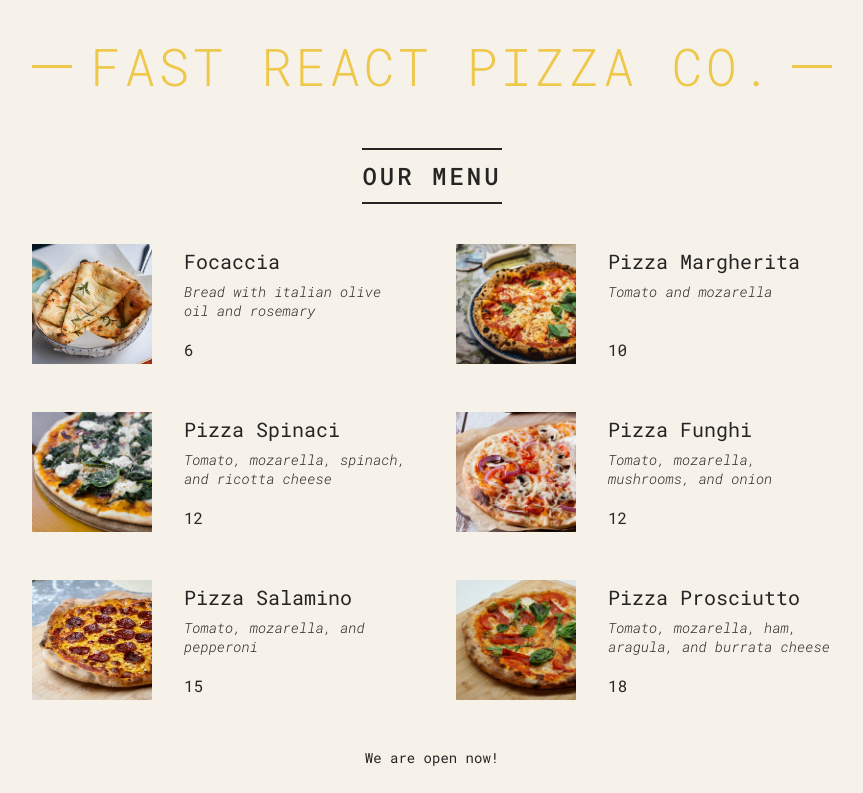
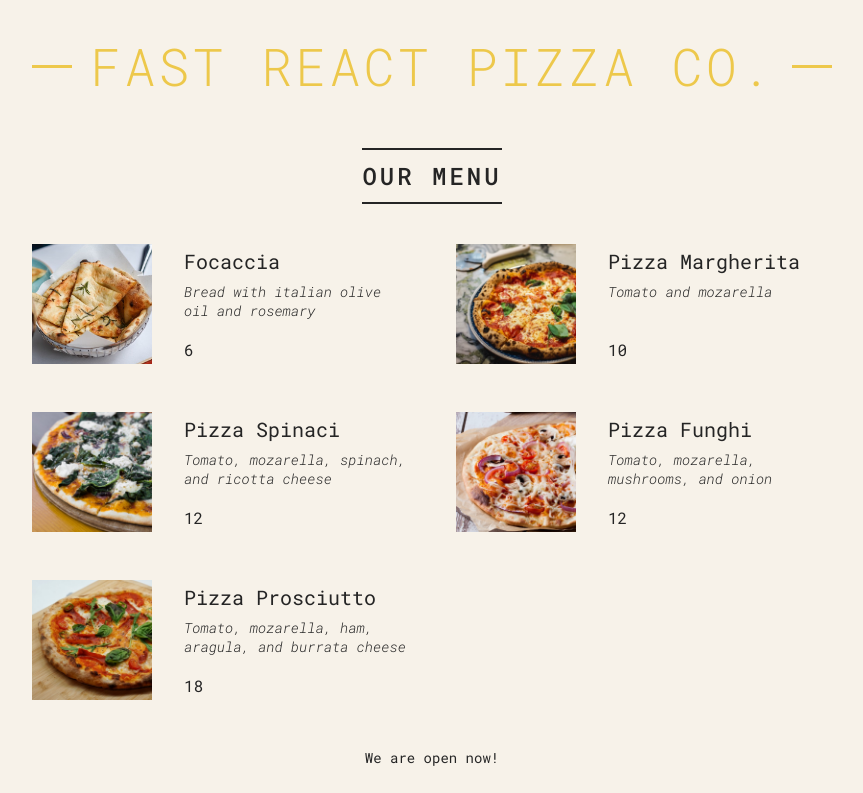
Before and after one commit to a-levitt/react.pizza_menu, a React (Vite) app: page / in a window 1280 px wide. Shown: the top 793 px of the page, without its empty margins (208-1071 px from the left). Built offline with nearby package versions, Linux system fonts and the light colour scheme.

Commit message:
Don't render soldout pizzas

```diff
--- a/src/components/Footer.jsx
+++ b/src/components/Footer.jsx
@@ -7,7 +7,7 @@ function Footer() {
     return (
         <footer className='footer'>
             <div className="order">
-                {isOpen && <p>We are open now!</p>}
+                {isOpen ? <p>We are open now!</p> : <p>We are closed.</p>}
                 <p>Work hours: {openHour}:00 - {closeHour}:00 CET.</p>
                 <button className="btn">Order</button>
             </div>
--- a/src/components/Menu.jsx
+++ b/src/components/Menu.jsx
@@ -2,13 +2,11 @@ import PizzaData from "./../data.js";
 import Pizza from "./Pizza.jsx";
 
 function Menu() {
-    const pizzas = PizzaData;
     return (
         <main className="menu">
             <h2>Our menu</h2>
-
             <ul className="pizzas">
-                {pizzas.map(pizza =>
+                {PizzaData.map(pizza =>
                     <Pizza pizzaObj={pizza} key={pizza.name}/>
                 )}
             </ul>
--- a/src/components/Pizza.jsx
+++ b/src/components/Pizza.jsx
@@ -1,6 +1,9 @@
 // import focaccia from '../assets/pizzas/focaccia.jpg';
 
 function Pizza(props) {
+
+    if (props.pizzaObj.soldOut) return null;
+
     return (
         <li className="pizza">
             <img src={`src/assets/${props.pizzaObj.photoName}`} alt={props.pizzaObj.name} />
```
